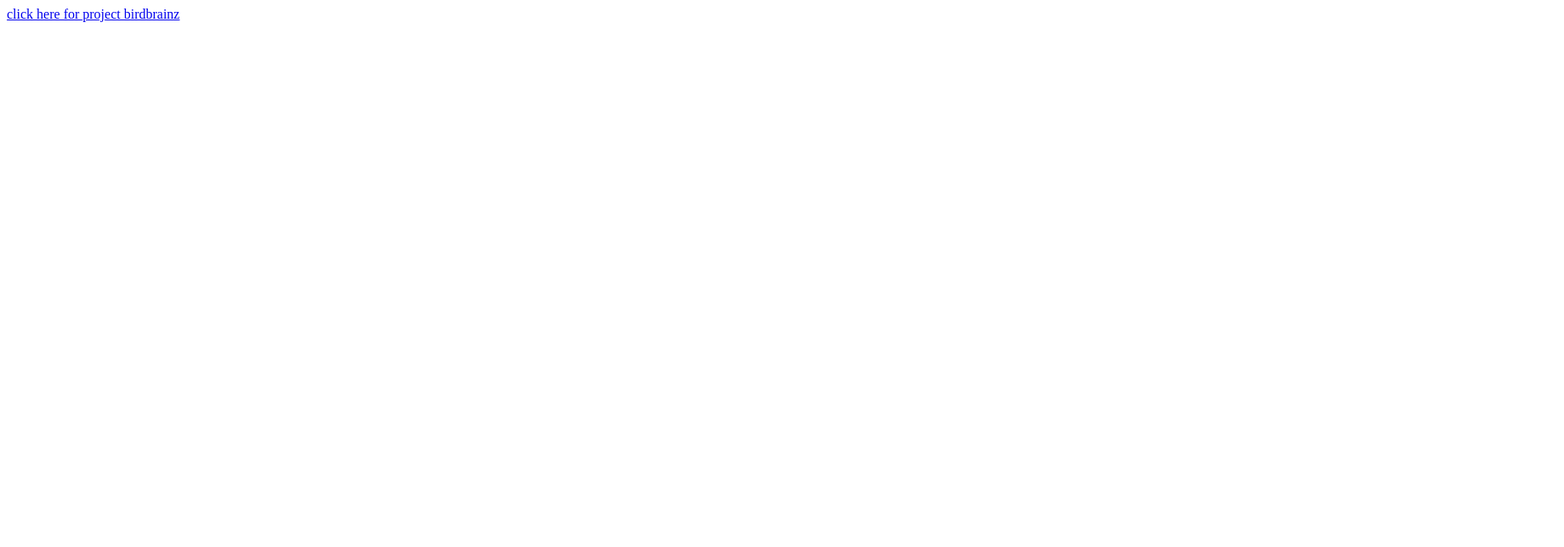
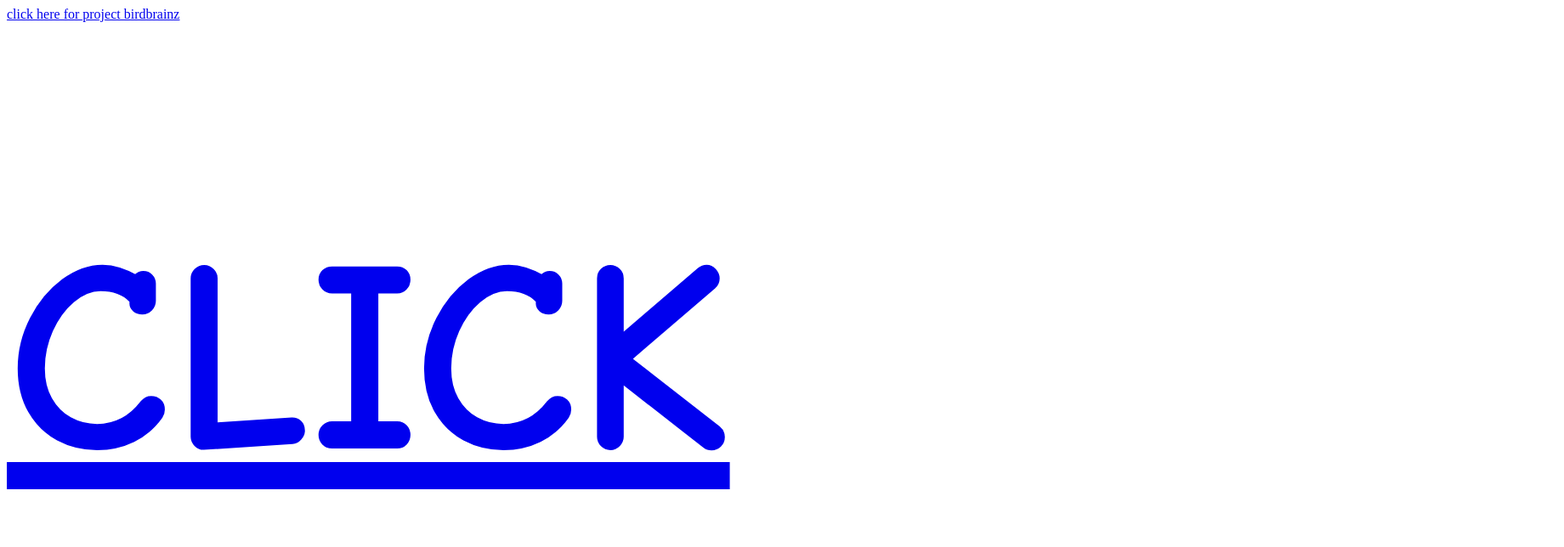
Before and after one commit to mewdydewy/mewdydewy.github.io, a plain HTML site: page index.html in a window 1280 px wide. Shown: the top 644 px of the page at 85% size, 1840 px wide, since content can reach past the window. Drawn offline with Linux system fonts and the light colour scheme.

Commit message:
Update index.html
promposal added!

```diff
--- a/index.html
+++ b/index.html
@@ -1,7 +1,17 @@
 <!DOCTYPE html>
 <html>
+  <head>
+    <style>
+      #promposal {
+        font-size: 2000%;
+        font-family: "Comic Sans MS";
+      }
+    </style>
+  </head>
+
   <body>
     <a href = "Project Birdbrainz/BIRD_BRAINZ.html"> click here for project birdbrainz </a>
+    <a href = "promposal/promposal.html"> <h1 id = "promposal"> CLICK HERE JACQUELINE !!!</h1> </a>
   </body>
 
 
```
